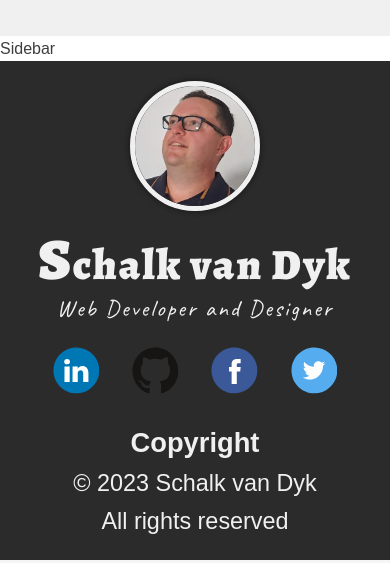
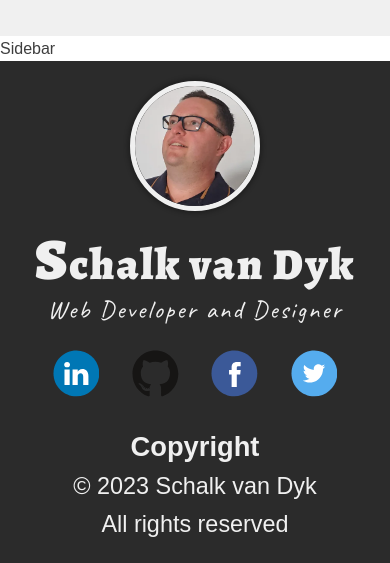
Before and after one commit to SVDwebtech/profile001, a web app: file index.html in a window 390 px wide. Shown: the part 4838-5401 px from the top of the page. Run offline with its HTML, style and script files only (its server is not run), Linux system fonts and the light colour scheme; some libraries are stand-ins or nearby versions.

Commit message:
change font-sizes of the figure figcaptions in footer

```diff
--- a/css/styles.css
+++ b/css/styles.css
@@ -148,7 +148,7 @@ body {
 }
 .footer__figure--figcaption-name {
   font-family: "Alegreya", serif;
-  font-size: clamp(3rem, 11vw, 7rem);
+  font-size: clamp(3rem, 11.3vw, 7rem);
   font-weight: 900;
   letter-spacing: 2px;
   line-height: 1;
@@ -158,7 +158,7 @@ body {
 }
 .footer__figure--figcaption-dev {
   font-family: "Caveat", cursive;
-  font-size: clamp(1.8rem, 6vw, 4rem);
+  font-size: clamp(1.8rem, 6.5vw, 4rem);
   font-weight: 400;
   letter-spacing: 2px;
 }
--- a/sass/base/_typography.scss
+++ b/sass/base/_typography.scss
@@ -99,7 +99,7 @@ body {
 
 	&__figure--figcaption-name {
 		font-family: 'Alegreya', serif;;
-		font-size: clamp(3rem, 11vw, 7rem);
+		font-size: clamp(3rem, 11.3vw, 7rem);
 		font-weight: 900;
 		letter-spacing: 2px;
 		line-height: 1;
@@ -109,7 +109,7 @@ body {
 	}
 	&__figure--figcaption-dev {
 		font-family: 'Caveat', cursive;
-		font-size: clamp(1.8rem, 6vw, 4rem);
+		font-size: clamp(1.8rem, 6.5vw, 4rem);
 		font-weight: 400;
 		letter-spacing: 2px;
 	}
```
